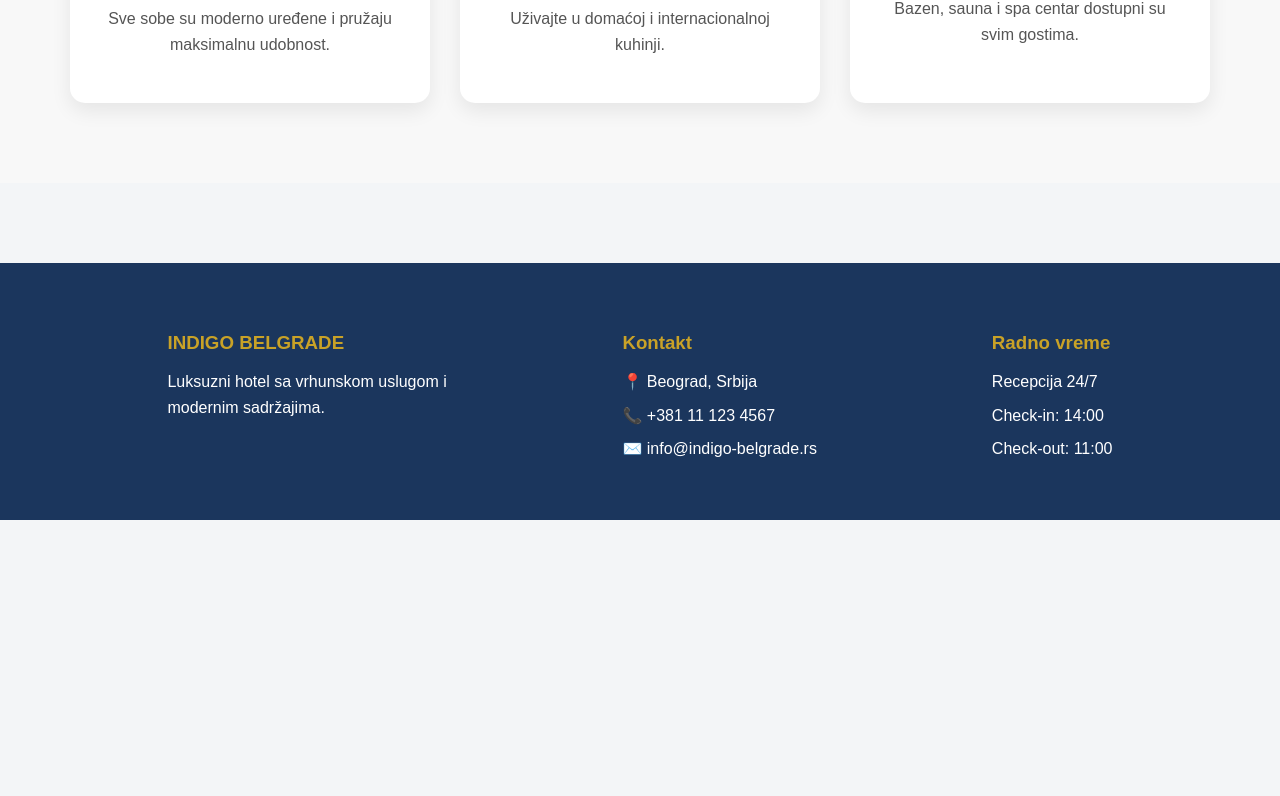
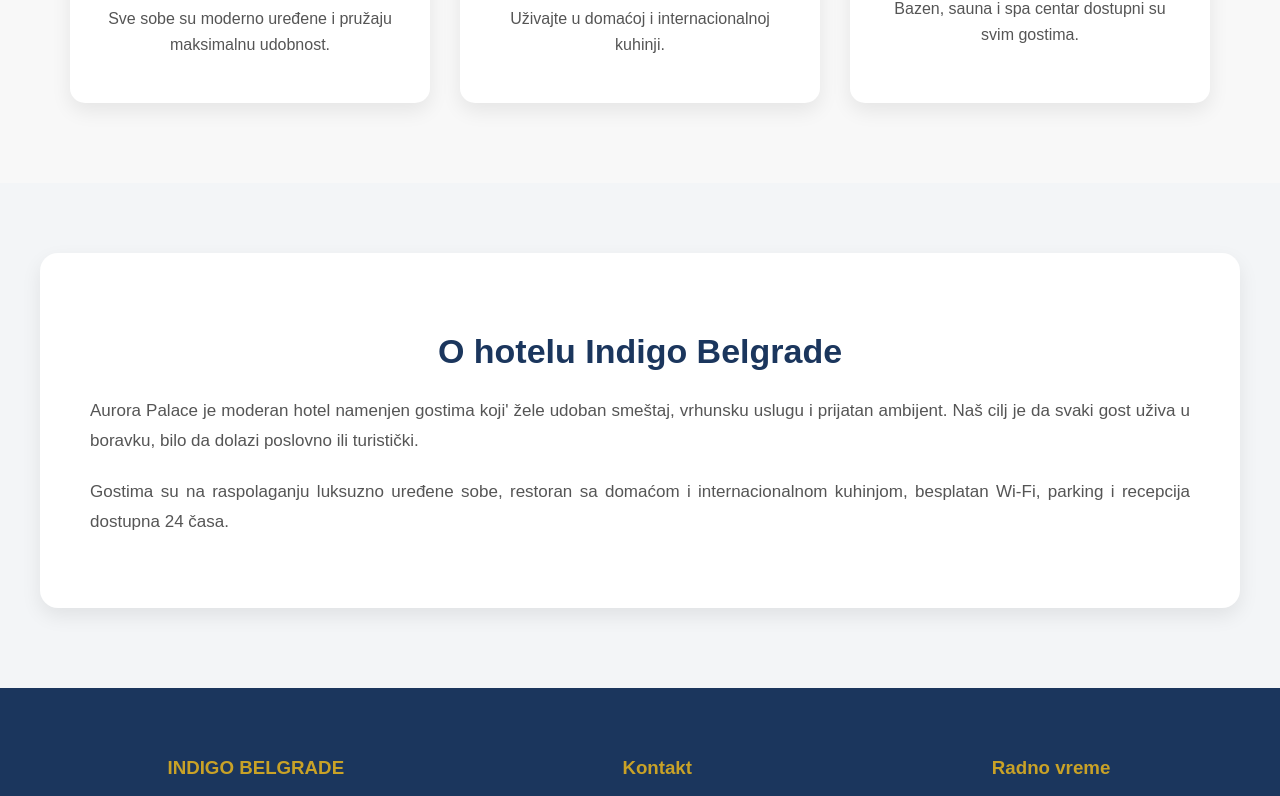
Before and after one commit to elab-development/klijentske-veb-tehnologije-i-skriptni-jezici-2025-26-2024-0449-veb-aplikacija-za-hotel, a React (Vite) app: page / in a window 1280 px wide. Shown: the part 1094-1890 px from the top of the page. Before the commit the page ends 1614 px from the top, so only its background shows below. Built offline with nearby package versions, Linux system fonts and the light colour scheme.

Commit message:
Dodata sekcija o hotelu

```diff
--- a/src/pages/Home.tsx
+++ b/src/pages/Home.tsx
@@ -18,7 +18,7 @@ function Home() {
                 <div className="hero-content">
 
                     <h1>
-                        Aurora Palace
+                        INDIGO BELGRADE
                     </h1>
 
                     <p>
@@ -35,7 +35,7 @@ function Home() {
 
             </section>
             <section className="features">
-                <h2>Zašto izabrati Aurora Palace?</h2>
+                <h2>Zašto izabrati Indigo Belgrade?</h2>
 
                 <div className="features-grid">
                     <div className="feature-card">
@@ -54,6 +54,21 @@ function Home() {
                     </div>
                 </div>
             </section>
+            <section className="about-hotel">
+                 <div className="about-content">
+                        <h2>O hotelu Indigo Belgrade</h2>
+                        <p>  Aurora Palace je moderan hotel namenjen gostima koji'
+                            žele udoban smeštaj, vrhunsku uslugu i prijatan ambijent.
+      Naš cilj je da svaki gost uživa u boravku, bilo da dolazi
+      poslovno ili turistički.
+                        </p>
+                        <p>
+      Gostima su na raspolaganju luksuzno uređene sobe,
+      restoran sa domaćom i internacionalnom kuhinjom,
+      besplatan Wi-Fi, parking i recepcija dostupna 24 časa.
+      </p>
+                </div>
+            </section>
         </>
 
     );
--- a/src/styles/Home.css
+++ b/src/styles/Home.css
@@ -89,3 +89,26 @@
   color:#555;
   line-height:1.6;
 }
+.about-hotel{
+  max-width:1100px;
+  margin:70px auto;
+  background:white;
+  border-radius:18px;
+  padding:50px;
+  box-shadow:0 8px 20px rgba(0,0,0,.08);
+}
+
+.about-content h2{
+  color:#1B365D;
+  margin-bottom:25px;
+  text-align:center;
+  font-size:34px;
+}
+
+.about-content p{
+  color:#555;
+  line-height:1.8;
+  margin-bottom:20px;
+  font-size:17px;
+  text-align:justify;
+}
```
